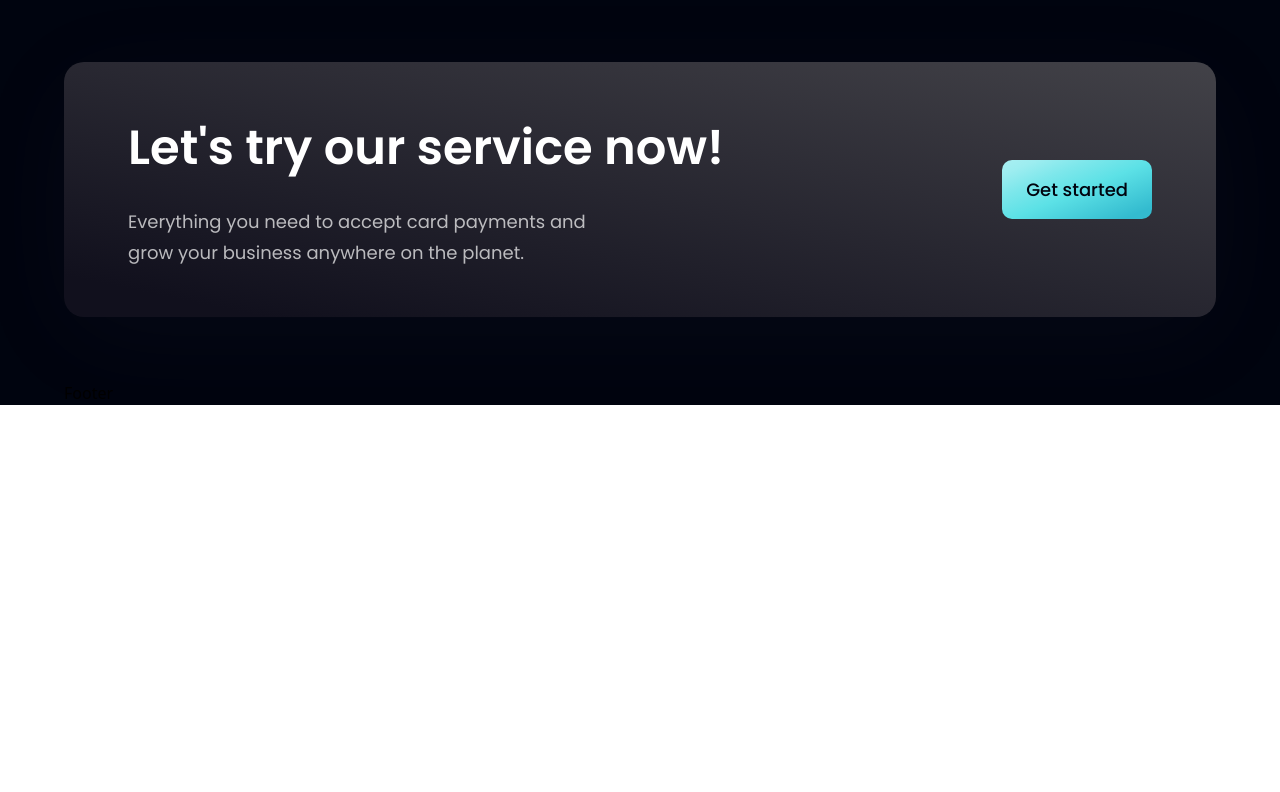
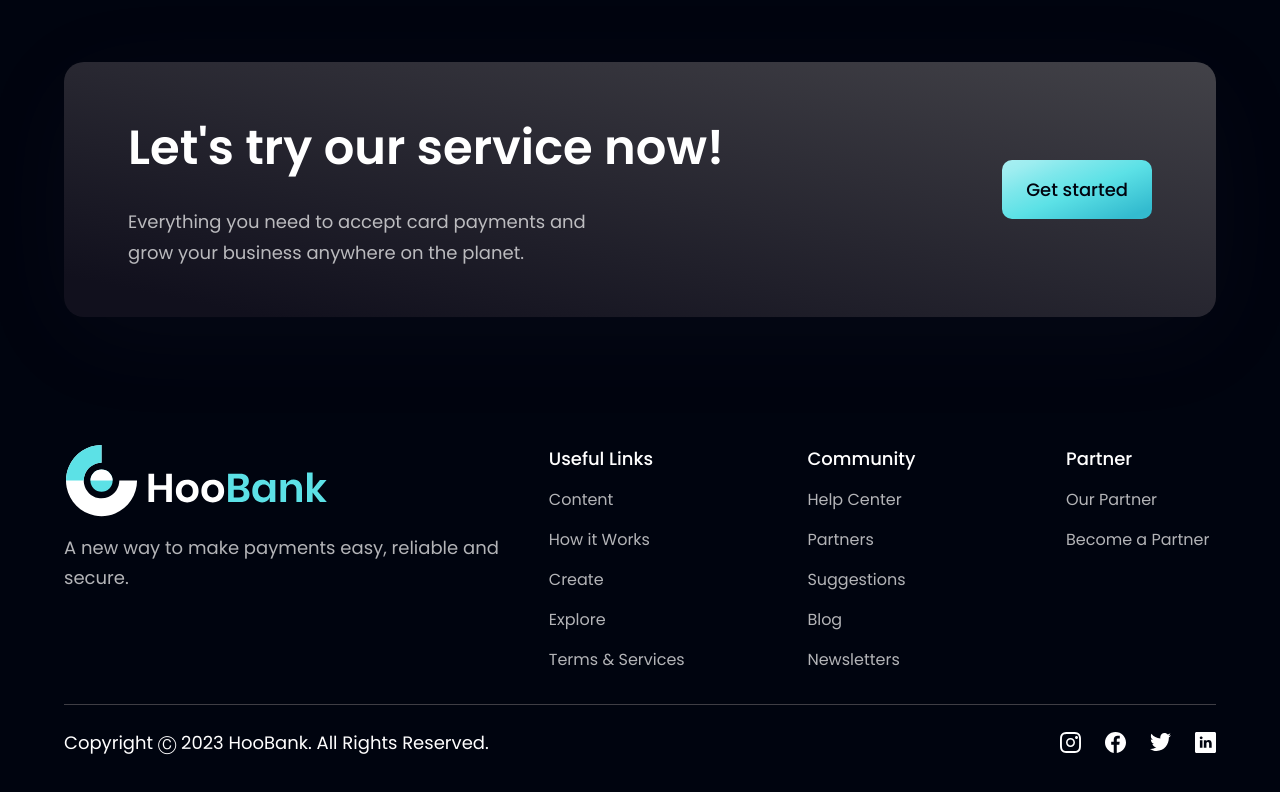
Before and after one commit to Ibro001/banking-app_ui-ux-landing-page, a React (Vite) app: page / in a window 1280 px wide. Shown: the part 4143-4935 px from the top of the page. Before the commit the page ends 4548 px from the top, so only its background shows below. Built offline with nearby package versions, Linux system fonts and the light colour scheme.

Commit message:
completed the footer component

```diff
--- a/src/components/Footer.jsx
+++ b/src/components/Footer.jsx
@@ -1,9 +1,44 @@
 import React from 'react'
+import styles from '../style';
+import { logo } from '../assets';
+import { footerLinks, socialMedia } from '../constants';
 
-const Footer = () => {
-  return (
-    <div>Footer</div>
-  )
-}
+const Footer = () => (
+  <section className={`${styles.flexCenter} ${styles.paddingY} flex-col`}>
+    <div className={`${styles.flexStart} md:flex-row flex-col mb-8 w-full`}>
+      <div className='flex flex-col flex-1 justify-start mr-10'>
+        <img src={logo} alt="hoobank_logo" className='w-[266px] h-[72px] object-contain' />
+        <p className={`${styles.paragraph} mt-4 max-w[310px]`}>
+          A new way to make payments easy, reliable and secure.
+        </p>
+      </div>
+
+      <div className='flex-[1.5] w-full  flex flex-row justify-between flex-wrap md:mt-0 mt-10'>
+        {footerLinks.map((footerLink) => (
+          <div key={footerLink.title} className='flex flex-col ss:my-0 my-4 min-w-[150px]'>
+            <h4 className='font-poppins font-medium text-[18px] leading-[27px] text-white'>{footerLink.title}</h4>
+            <ul className='list-none mt-4'>
+              {footerLink.links.map((link, index) => (
+                <li key={link.name} className={`font-poppins font-normal text-[16px] leading-[24px] text-dimWhite hover:text-secondary cursor-pointer ${index !== footerLink.links.length -1 ? 'mb-4' : 'mb-0'}`}>
+                  {link.name}
+                </li>
+              ))}
+            </ul>
+          </div>
+        ))}
+      </div>
+    </div>
+
+    <div className='w-full flex justify-between items-center md:flex-row flex-col pt-6 border-t-[1px] border-t-[#3f3e45] '>
+      <p className='font-poppins font-normal text-center text-[18px] leading-[27px] text-white'>Copyright Ⓒ 2023 HooBank. All Rights Reserved.</p>
+
+      <div className='flex flex-row md:mt-0 mt-6'>
+        {socialMedia.map((social, index) => (
+          <img key={social.id} src={social.icon} alt="social.id" className={` w-[21px] h-[21px] object-contain cursor-pointer ${index !== socialMedia.length -1 ? 'mr-6' : 'mr-0' }`} />
+        ))}
+      </div>
+    </div>
+  </section>
+)
 
 export default Footer
```
